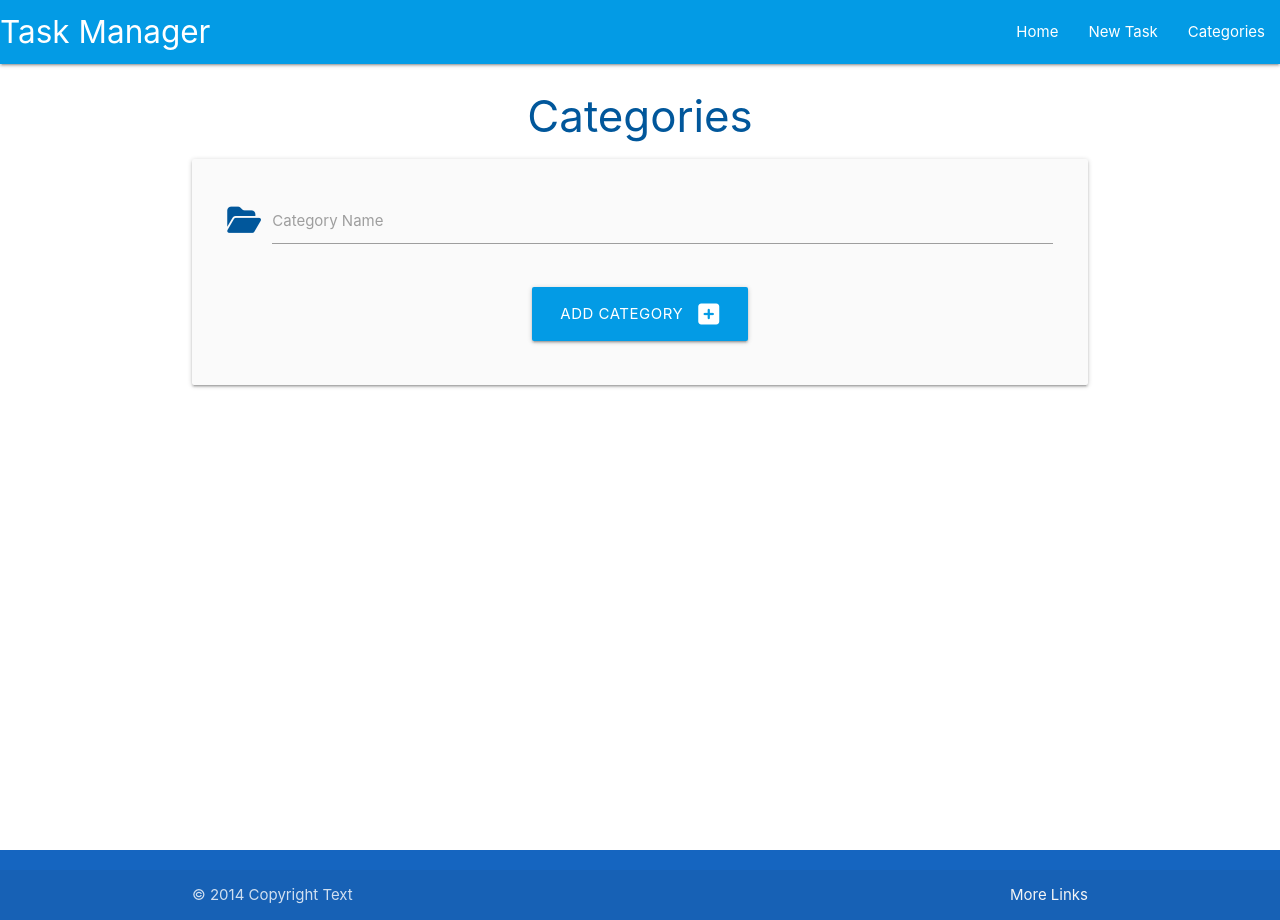
After one commit to sdthomas91/task-manager, a Flask app: page /add_category in a window 1280 px wide. The commit adds this page. Run offline with Flask 3, Linux system fonts and the light colour scheme.

Commit message:
added templates for adding categories and ran a trial add category. included new routes etc.

```diff
--- a/taskmanager/routes.py
+++ b/taskmanager/routes.py
@@ -1,6 +1,20 @@
-from flask import render_template
+from flask import render_template, request, redirect, url_for
 from taskmanager import app, db
+from taskmanager.models import Category, Task
 
 @app.route("/")
 def home():
-    return render_template("base.html")
+    return render_template("tasks.html")
+
+@app.route("/categories")
+def categories():
+    return render_template("categories.html")
+
+@app.route("/add_category", methods=["GET", "POST"])
+def add_category():
+    if request.method == "POST":
+        category = Category(category_name=request.form.get("category_name"))
+        db.session.add(category)
+        db.session.commit()
+        return redirect(url_for("categories"))
+    return render_template("add_category.html")
--- /dev/null
+++ b/taskmanager/static/css/style.css
@@ -0,0 +1,11 @@
+/* Footer */
+
+body {
+    display: flex;
+    min-height: 100vh;
+    flex-direction: column;
+}
+
+main {
+    flex: 1 0 auto;
+}
--- /dev/null
+++ b/taskmanager/static/js/script.js
@@ -0,0 +1,4 @@
+document.addEventListener('DOMContentLoaded', function () {
+    var elems = document.querySelectorAll('.sidenav');
+    var instances = M.Sidenav.init(elems, {}); // Pass an empty object if no options are needed
+});
--- /dev/null
+++ b/taskmanager/templates/add_category.html
@@ -0,0 +1,33 @@
+{% extends "base.html" %}
+<!-- Main Block Content -->
+{% block content %}
+<h3 class="light-blue-text text-darken-4 center-align">Categories</h3>
+
+<div class="row card-panel grey lighten-5">
+  <form class="col s12" method="POST" action="{{url_for('add_category')}}">
+    <div class="row">
+      <div class="input-field col s12">
+        <i class="fas fa-folder-open prefix light-blue-text text-darken-4"></i>
+        <input
+          id="category_name"
+          name="category_name"
+          type="text"
+          class="validate"
+          minlength="3"
+          maxlength="25"
+          required
+        />
+        <label for="category_name">Category Name</label>
+      </div>
+    </div>
+    <!-- submit button -->
+    <div class="row">
+      <div class="col s12 center">
+        <button type="submit" class="btn-large light-blue darken-1">
+          Add category <i class="fas fa-plus-square right"></i>
+        </button>
+      </div>
+    </div>
+  </form>
+</div>
+{% endblock %}
--- a/taskmanager/templates/base.html
+++ b/taskmanager/templates/base.html
@@ -3,9 +3,64 @@
   <head>
     <meta charset="UTF-8" />
     <meta name="viewport" content="width=device-width, initial-scale=1.0" />
+    <link
+      rel="stylesheet"
+      href="https://cdnjs.cloudflare.com/ajax/libs/font-awesome/6.5.1/css/all.min.css"
+      integrity="sha512-DTOQO9RWCH3ppGqcWaEA1BIZOC6xxalwEsw9c2QQeAIftl+Vegovlnee1c9QX4TctnWMn13TZye+giMm8e2LwA=="
+      crossorigin="anonymous"
+      referrerpolicy="no-referrer"
+    />
+    <!-- Compiled and minified CSS -->
+    <link
+      rel="stylesheet"
+      href="https://cdnjs.cloudflare.com/ajax/libs/materialize/1.0.0/css/materialize.min.css"
+    />
+    <link
+      rel="stylesheet"
+      href="{{ url_for('static', filename='css/style.css') }}"
+    />
     <title>Task Manager</title>
   </head>
   <body>
-    Hello World!
+    <header>
+      <nav class="light-blue darken-1">
+        <div class="nav-wrapper">
+          <a href="#!" class="brand-logo">Task Manager</a>
+          <a href="#" data-target="mobile-demo" class="sidenav-trigger"
+            ><i class="fas fa-bars"></i
+          ></a>
+          <ul class="right hide-on-med-and-down">
+            <li><a href="{{ url_for('home') }}">Home</a></li>
+            <li><a href="{{ url_for('categories') }}">New Task</a></li>
+            <li><a href="{{ url_for('add_category') }}">Categories</a></li>
+          </ul>
+        </div>
+      </nav>
+
+      <ul class="sidenav" id="mobile-demo">
+        <li><a href="{{ url_for('home') }}">Home</a></li>
+        <li><a href="{{ url_for('categories') }}">New Task</a></li>
+        <li><a href="{{ url_for('add_category') }}">Categories</a></li>
+      </ul>
+    </header>
+
+    <main class="container">{% block content %}{% endblock %}</main>
+
+    <footer class="page-footer blue darken-3">
+      <div class="footer-copyright">
+        <div class="container">
+          © 2014 Copyright Text
+          <a
+            class="grey-text text-lighten-4 right"
+            href="https://codeinstitute.net"
+            target="_blank"
+            >More Links</a
+          >
+        </div>
+      </div>
+    </footer>
+    <!-- Compiled and minified JavaScript -->
+    <script src="https://cdnjs.cloudflare.com/ajax/libs/materialize/1.0.0/js/materialize.min.js"></script>
+    <script src="{{ url_for('static', filename='js/script.js') }}"></script>
   </body>
 </html>
--- /dev/null
+++ b/taskmanager/templates/tasks.html
@@ -0,0 +1,5 @@
+{% extends "base.html" %}
+<!-- Main Block Content -->
+{% block content %}
+<h3 class="light-blue-text text-darken-4 center-align">Tasks</h3>
+{% endblock %}
```
Also changed, not shown: taskmanager/__init__.py (+10 -0 lines), taskmanager/models.py (added, +29 -0 lines), taskmanager/templates/categories.html (added, +15 -0 lines).
